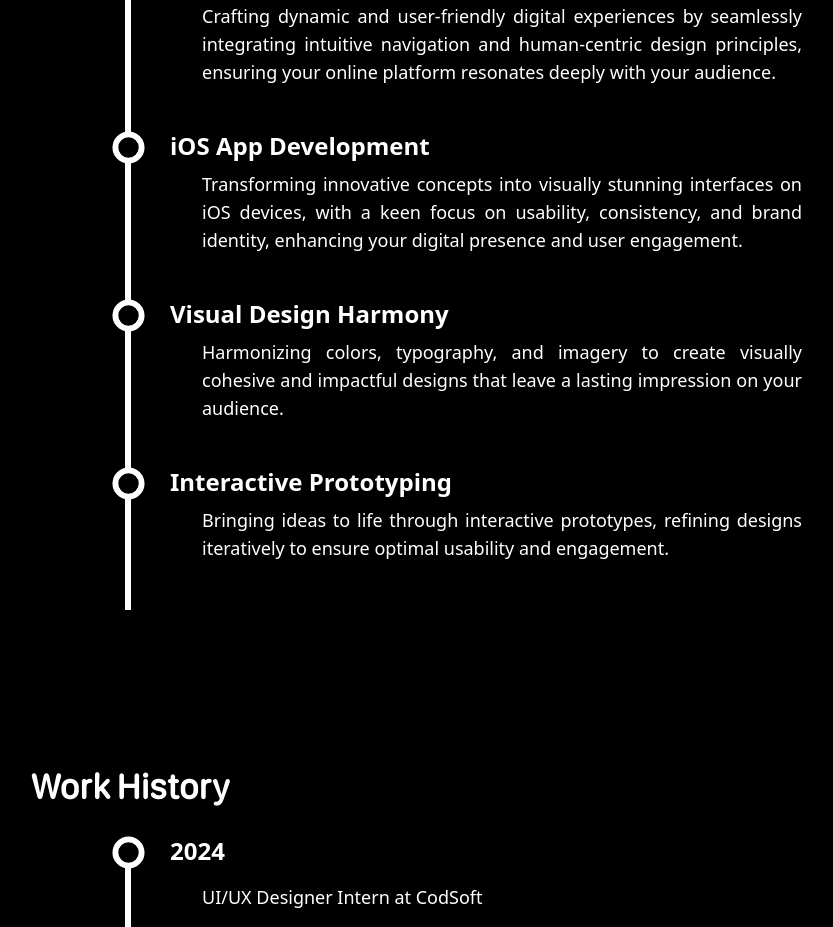
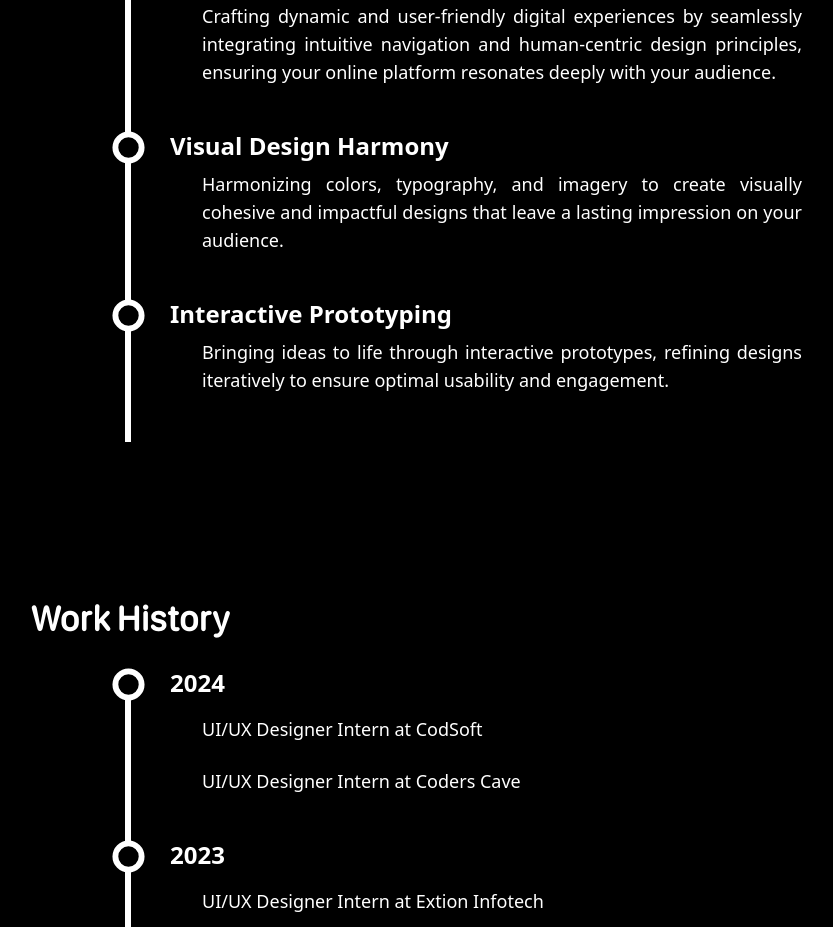
Before and after one commit to Akankshapilli/Portfolio, a Next.js app: page / in a window 1280 px wide. Shown: the part 1400-2327 px from the top of the page, without its empty margins (161-994 px from the left). Built offline with nearby package versions, Linux system fonts and the light colour scheme.

Commit message:
Update page.tsx

```diff
--- a/src/app/page.tsx
+++ b/src/app/page.tsx
@@ -157,35 +157,6 @@ export default function Home() {
                   seamlessly integrating intuitive navigation and human-centric
                   design principles, ensuring your online platform resonates
                   deeply with your audience.
-                </p>
-              </div>
-            </li>
-            <li className="relative flex mt-6 gap-6 pb-5">
-              <div className="before:absolute before:top-7 before:left-3.5 before:h-full before:w-[6px] before:bg-white">
-                <svg
-                  xmlns="http://www.w3.org/2000/svg"
-                  width="35px"
-                  height="35px"
-                  viewBox="0 0 24 24"
-                >
-                  <path
-                    fill="white"
-                    stroke="white"
-                    stroke-width="2"
-                    d="M12 2C6.47 2 2 6.47 2 12s4.47 10 10 10s10-4.47 10-10S17.53 2 12 2m0 18c-4.42 0-8-3.58-8-8s3.58-8 8-8s8 3.58 8 8s-3.58 8-8 8"
-                  />
-                </svg>
-              </div>
-              <div className="text-white">
-                <p className="font-semibold text-2xl">iOS App Development</p>
-                <p
-                  className="mt-2 ml-8 w-96 text-justify font-base text-lg "
-                  style={{ width: "600px" }}
-                >
-                  Transforming innovative concepts into visually stunning
-                  interfaces on iOS devices, with a keen focus on usability,
-                  consistency, and brand identity, enhancing your digital
-                  presence and user engagement.
                 </p>
               </div>
             </li>
```
